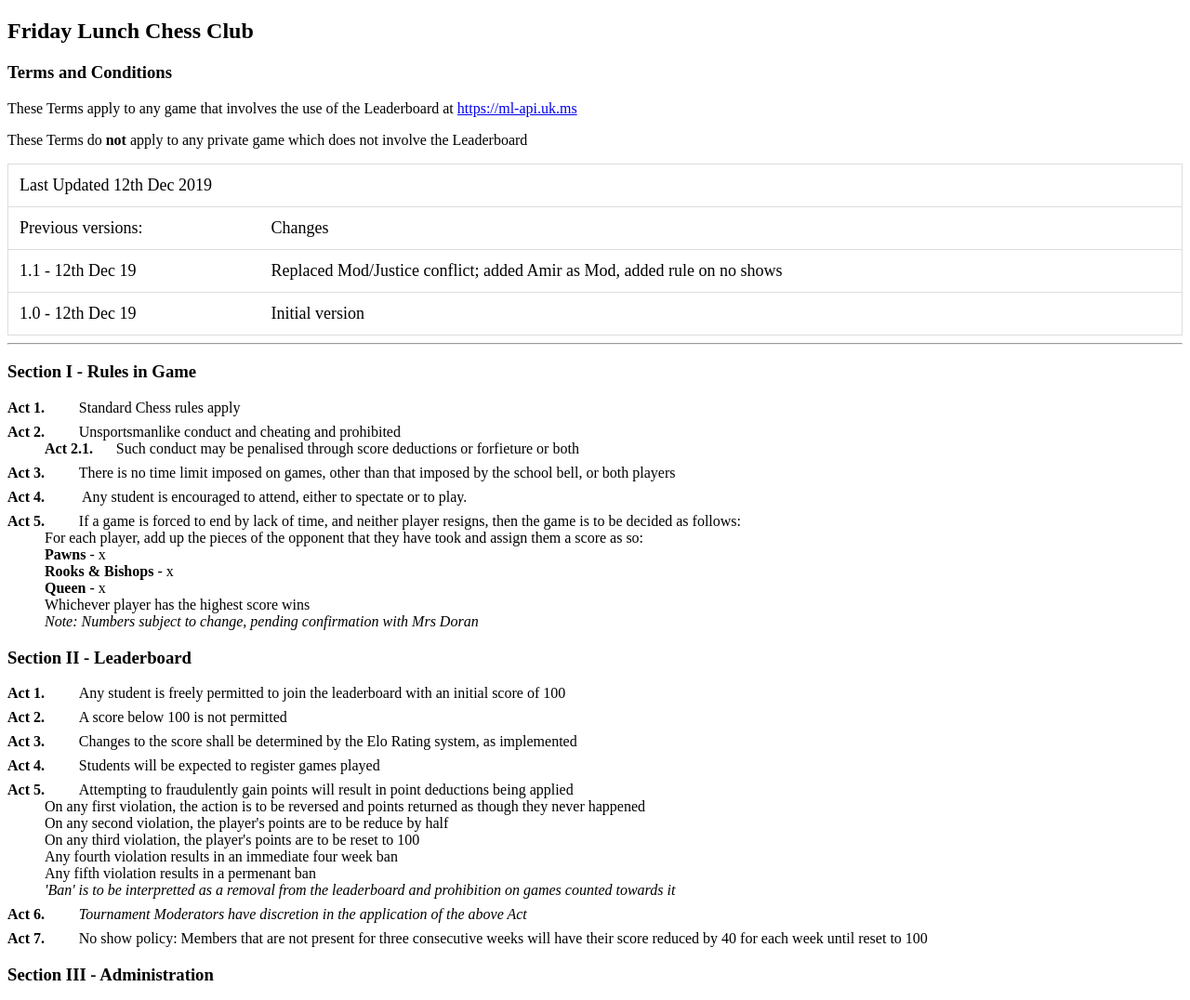
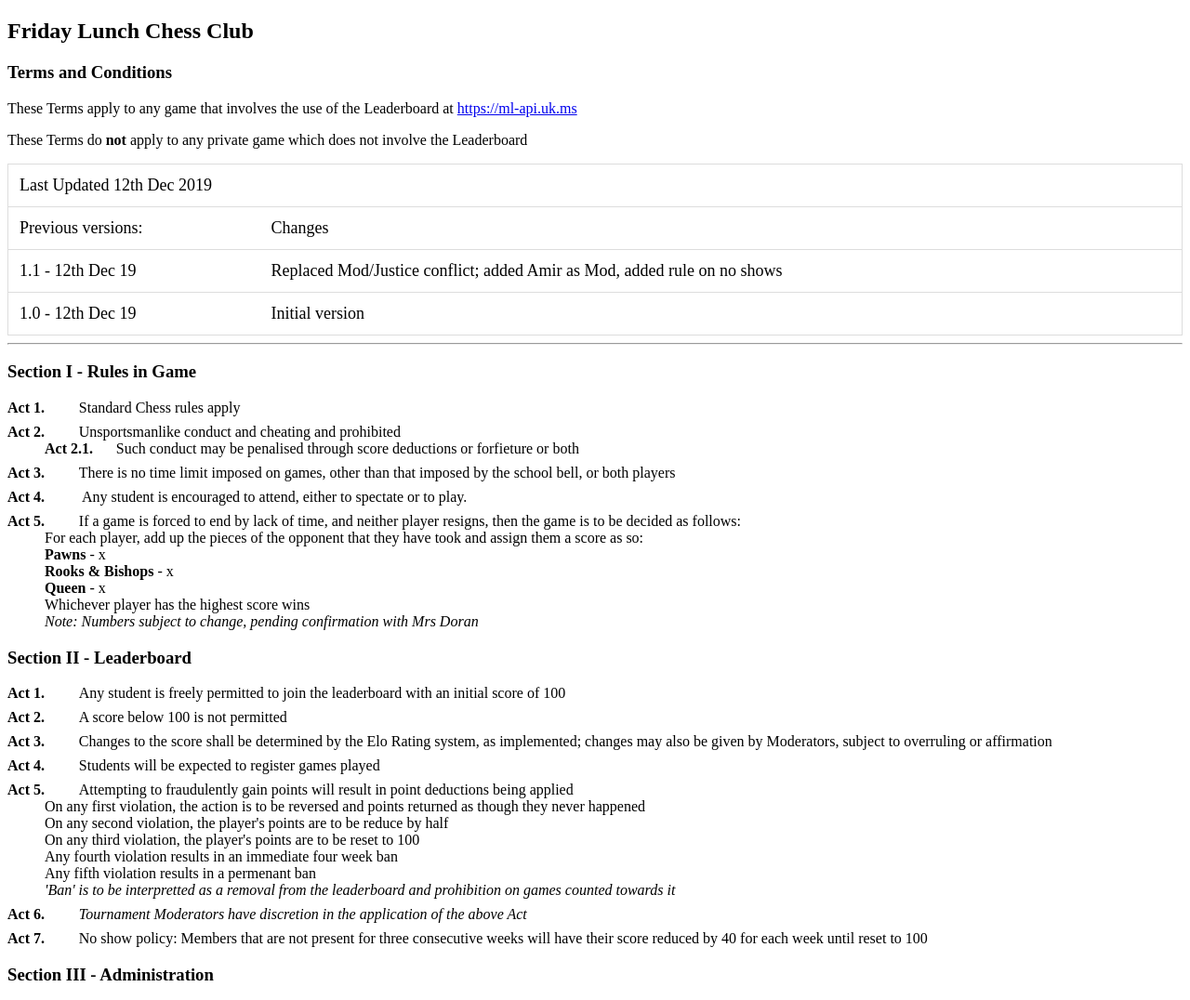
Before and after one commit to CheAle14/bot-api-http, a plain HTML site: page chess/terms.html in a window 1280 px wide. Shown: the top 1076 px of the page at 93% size. Drawn offline with Linux system fonts and the light colour scheme.

Commit message:
Clarify conflict

```diff
--- a/chess/terms.html
+++ b/chess/terms.html
@@ -68,7 +68,7 @@
         <h3>Section II - Leaderboard</h3>
         <li>Any student is freely permitted to join the leaderboard with an initial score of 100</li>
         <li>A score below 100 is not permitted</li>
-        <li>Changes to the score shall be determined by the Elo Rating system, as implemented</li>
+        <li>Changes to the score shall be determined by the Elo Rating system, as implemented; changes may also be given by Moderators, subject to overruling or affirmation</li>
         <li>Students will be expected to register games played</li>
         <li>Attempting to fraudulently gain points will result in point deductions being applied
         <br>On any first violation, the action is to be reversed and points returned as though they never happened
```
